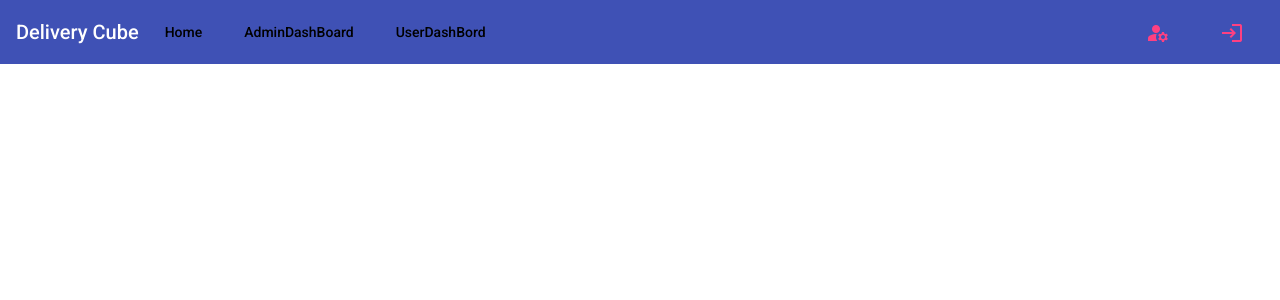
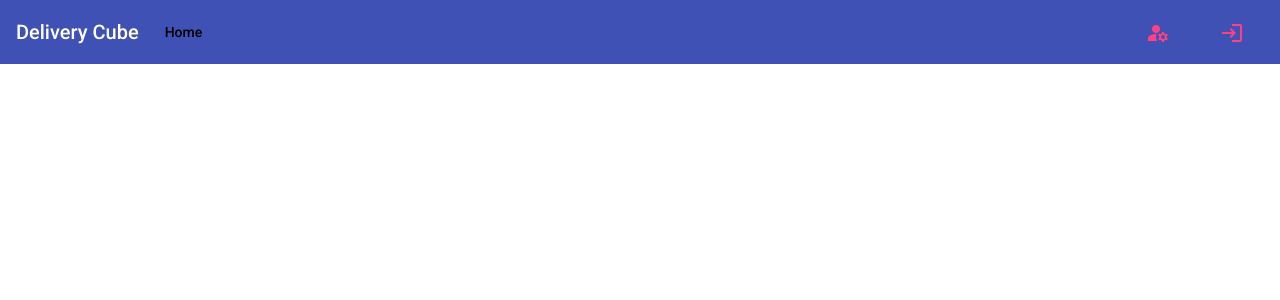
Before and after one commit to Jaivalvyas/delivery_cube, an Angular app: page / in a window 1280 px wide. Shown: the top 300 px of the page. Built offline with nearby package versions, Linux system fonts and the light colour scheme.

Commit message:
added the hide functinality to  dashboard

```diff
--- a/src/app/admin-view/admin-view.component.html
+++ b/src/app/admin-view/admin-view.component.html
@@ -1,5 +1,5 @@
 <p>admin-view works!</p>
-<h1>Our Cars</h1>
+<h1>Restaurent List</h1>
 <div class="grid-container">
   <div  class="restarent" *ngFor="let restaurent of restaurents">
     <div class="main">
@@ -10,18 +10,19 @@
       style="width: 100%"
     />
   </div>
-    {{ restaurent.restaurantName }}
-    {{ restaurent.restaurantId }}
+
     <div class="title">
+      {{ restaurent.restaurantName }}
+      {{ restaurent.restaurantId }}
     <h1>{{ restaurent.rating }}</h1>
-    <h1>{{ restaurent.menuList.foodItemName }}</h1>
+    <h1>{{ restaurent.menuList }}</h1>
 
 
   </div>
   <div class="des">
     <p>from {{ restaurent.location }}</p>
     <button mat-raised-button color="accent">
-      <!-- <a routerLink="/admin/edit/{{ vehicle.vehicleID }}">edit Vehicle</a> -->
+      <a routerLink="/admin/edit/{{ restaurent.restaurantId }}">add menu</a>
     </button>
   </div>
 </div>
--- a/src/app/app.module.ts
+++ b/src/app/app.module.ts
@@ -28,7 +28,6 @@ import { HomeComponent } from './home/home.component';
 import { UserComponent } from './user/user.component';
 import { ForbiddenComponent } from './forbidden/forbidden.component';
 import { AdminViewComponent } from './admin-view/admin-view.component';
-
 
 @NgModule({
   declarations: [
--- a/src/app/navigation-bar/navigation-bar.component.html
+++ b/src/app/navigation-bar/navigation-bar.component.html
@@ -26,15 +26,16 @@
     <mat-toolbar color="primary">
       <mat-toolbar-row>
         <span>Delivery Cube</span>
-        <h2><a mat-button routerLink="/home">Home</a></h2>
-        <h2><a mat-button routerLink="/admin">AdminDashBoard</a></h2>
-        <h2><a mat-button routerLink="/user">UserDashBord</a></h2>
+        <h2><a mat-button routerLink="/home" >Home</a></h2>
+        <h2><a mat-button routerLink="/admin" *ngIf="isAdmin"
+          >AdminDashBoard</a></h2>
+        <h2><a mat-button routerLink="/user"*ngIf="isUser">UserDashBord</a></h2>
 
         <span class="example-spacer"></span>
          <a mat-button color="accent" (click)="openDialog()"><mat-icon>manage_accounts</mat-icon></a>
         <!-- <a mat-button color="accent" (click)="openLoginDialog()">Login</a> -->
 
-        <a  mat-button *ngIf="!isLoggedIn()" (click)="openDialog()"  color="accent"><mat-icon>login</mat-icon>
+        <a  mat-button *ngIf="!isLoggedIn()" (click)="openLoginDialog()"  color="accent"><mat-icon>login</mat-icon>
         </a>
         <button  *ngIf="isLoggedIn()"  mat-button color="warn" (click)="logOut()"><mat-icon>logout</mat-icon>
         </button>
--- a/src/app/navigation-bar/navigation-bar.component.ts
+++ b/src/app/navigation-bar/navigation-bar.component.ts
@@ -47,9 +47,10 @@ export class NavigationBarComponent {
       shareReplay()
     );
 
-  constructor(private breakpointObserver: BreakpointObserver,public dialog: MatDialog,private authServ:AuthserviceService,private router:Router, private logInServ:LoginService ) {}
+  constructor(private breakpointObserver: BreakpointObserver,public dialog: MatDialog,private authServ:AuthserviceService,private router:Router, private logInServ:LoginService, private logIn2:LoginService ) {}
 
-
+  ngOnInit(): void {
+  }
 
 
 
@@ -62,10 +63,9 @@ export class NavigationBarComponent {
     this.router.navigate(["/home"])
   }
 
-  rolebase(){
-    this.logInServ.roleMatch("Admin");
-  }
-  rolebase2(){
-    this.logInServ.roleMatch("User");
-  }
+ isAdmin:boolean=this.logInServ.roleMatch("Admin");
+ isUser:boolean=this.logInServ.roleMatch("User");
+
+
+
 }
--- a/src/app/services/authservice.service.ts
+++ b/src/app/services/authservice.service.ts
@@ -25,4 +25,5 @@ export class AuthserviceService {
   public isLoggedIn(){
     return this.getToken() && this.getRole;
   }
+
 }
--- a/src/app/services/login.service.ts
+++ b/src/app/services/login.service.ts
@@ -8,28 +8,28 @@ import { AuthserviceService } from './authservice.service';
 })
 export class LoginService {
 
-  isLoginSuccess:boolean=false;
+  isLoginSuccess: boolean = false;
 
-  constructor(private http:HttpClient,private authServ:AuthserviceService) { }
+  constructor(private http: HttpClient, private authServ: AuthserviceService) { }
 
-  login(data: any):Observable<any>{
+  login(data: any): Observable<any> {
     this.isLoginSuccess = true;
-    return this.http.post(`http://localhost:9000/api/v1/login`,data);
+    return this.http.post(`http://localhost:9000/api/v1/login`, data);
   }
 
-  loggedIn(){
+  loggedIn() {
     return !!localStorage.getItem('token');
   }
 
-  loginAdmin(data: any):Observable<any>{
-    return this.http.post(`http://localhost:8082/api/v1/adminlogin`,data);
+  loginAdmin(data: any): Observable<any> {
+    return this.http.post(`http://localhost:8082/api/v1/adminlogin`, data);
   }
 
 
   public roleMatch(allowedRole: any): any {
     let isMatch = false;
     const role = this.authServ.getRole();
-    if (role != null && role) {
+    console.log(role);
       if (role === allowedRole) {
         isMatch = true;
         return isMatch;
@@ -37,5 +37,5 @@ export class LoginService {
         return isMatch;
       }
     }
-  }
+
 }
```
Also changed, not shown: src/app/login/login.component.ts (+11 -13 lines).
